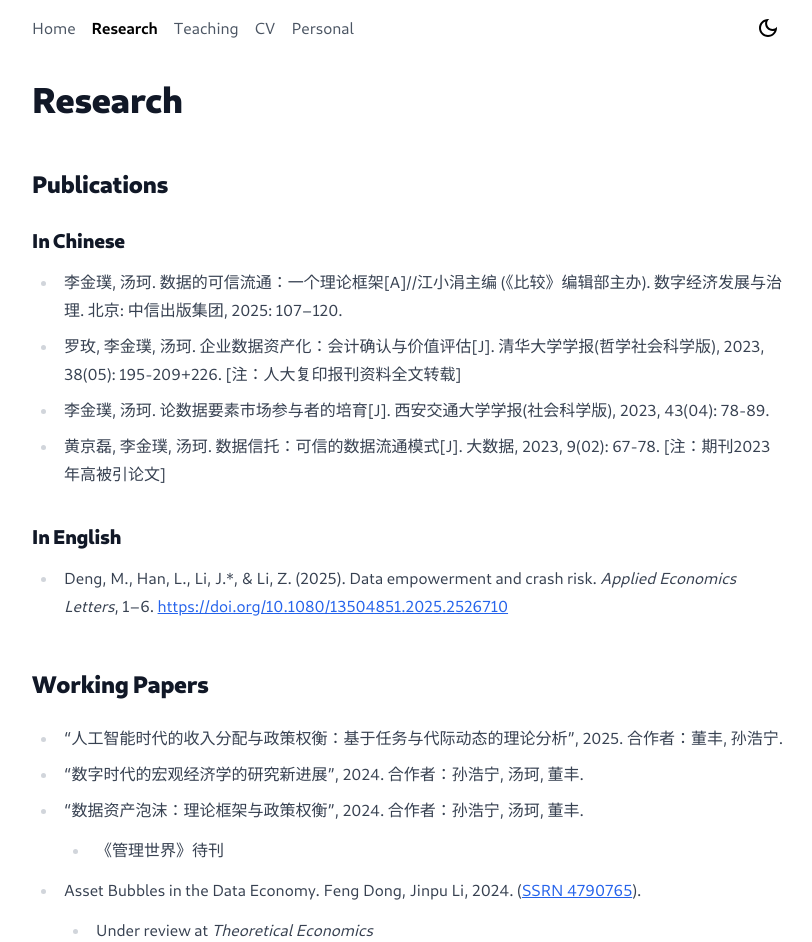
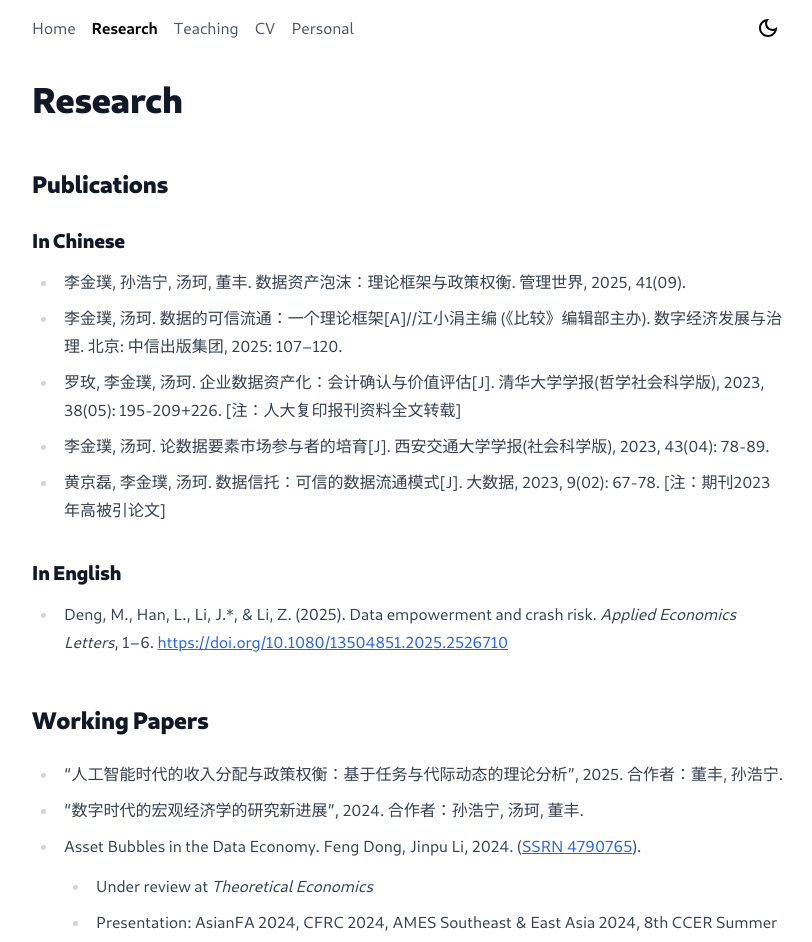
Before and after one commit to lijinpu/lijinpu.github.io, a Next.js app: page /research in a window 1280 px wide. Shown: the top 942 px of the page, without its empty margins (232-1044 px from the left). Built offline with nearby package versions, Linux system fonts and the light colour scheme.

Commit message:
auto update

```diff
--- a/pages/cv.tsx
+++ b/pages/cv.tsx
@@ -22,6 +22,7 @@ export default function CV() {
 
         <h2>Publications &nbsp;&nbsp; 学术发表</h2>
         <ul>
+                <li>李金璞, 孙浩宁, 汤珂, 董丰. 数据资产泡沫：理论框架与政策权衡. 管理世界, 2025, 41(09).</li>
                 <li>李金璞, 汤珂. 数据的可信流通：一个理论框架[A]//江小涓主编 (《比较》编辑部主办). 数字经济发展与治理. 北京: 中信出版集团, 2025: 107–120.</li>
                 <li>罗玫, 李金璞, 汤珂. 企业数据资产化：会计确认与价值评估[J]. 清华大学学报(哲学社会科学版), 2023, 38(05): 195-209+226.</li>
                 <li>李金璞, 汤珂. 论数据要素市场参与者的培育[J]. 西安交通大学学报(社会科学版), 2023, 43(04): 78-89.</li>
@@ -36,10 +37,6 @@ export default function CV() {
         </li>
         <li>
         “数字时代的宏观经济学的研究新进展”, 2024. 合作者：孙浩宁, 汤珂, 董丰.
-        </li>
-
-        <li>
-         “数据资产泡沫：理论框架与政策权衡”, 2024. 合作者：孙浩宁, 汤珂, 董丰.
         </li>
 
         <li>
--- a/pages/research.tsx
+++ b/pages/research.tsx
@@ -9,6 +9,7 @@ export default function Research() {
 
          <h3>In Chinese</h3>
             <ul>
+                <li>李金璞, 孙浩宁, 汤珂, 董丰. 数据资产泡沫：理论框架与政策权衡. 管理世界, 2025, 41(09).</li>
                 <li>李金璞, 汤珂. 数据的可信流通：一个理论框架[A]//江小涓主编 (《比较》编辑部主办). 数字经济发展与治理. 北京: 中信出版集团, 2025: 107–120.</li>
                 <li>罗玫, 李金璞, 汤珂. 企业数据资产化：会计确认与价值评估[J]. 清华大学学报(哲学社会科学版), 2023, 38(05): 195-209+226. [注：人大复印报刊资料全文转载]</li>
                 <li>李金璞, 汤珂. 论数据要素市场参与者的培育[J]. 西安交通大学学报(社会科学版), 2023, 43(04): 78-89.</li>
@@ -28,12 +29,6 @@ export default function Research() {
         </li>
     <li>
         “数字时代的宏观经济学的研究新进展”, 2024. 合作者：孙浩宁, 汤珂, 董丰.
-    </li>
-    <li>
-        “数据资产泡沫：理论框架与政策权衡”, 2024. 合作者：孙浩宁, 汤珂, 董丰.
-        <ul>
-            <li>《管理世界》待刊</li>
-        </ul>
     </li>
     <li>
         Asset Bubbles in the Data Economy. Feng Dong, Jinpu Li, 2024. (<a href="https://ssrn.com/abstract=4790765" target="_blank" rel="noopener noreferrer">SSRN 4790765</a>).
```
